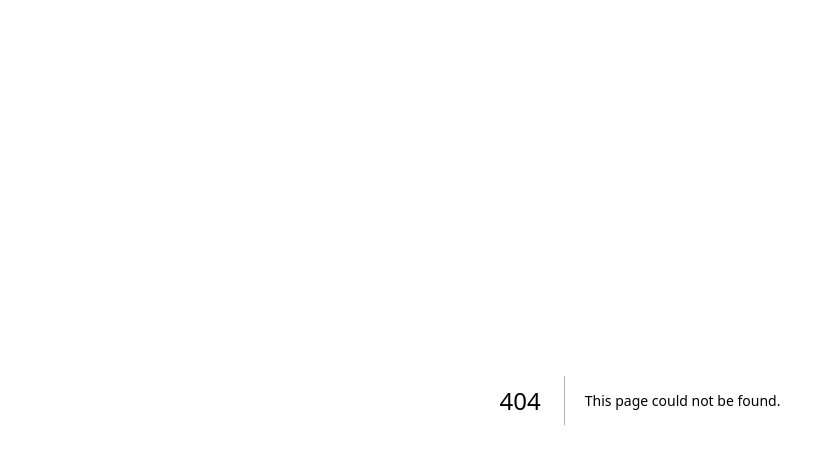
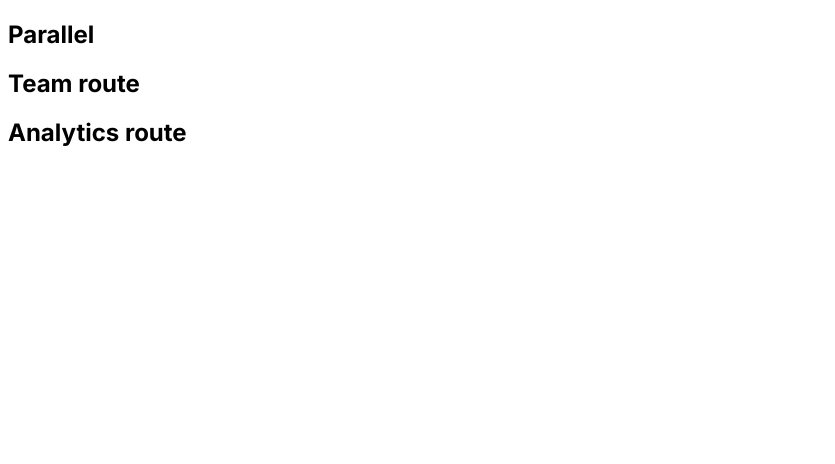
Before and after one commit to AndreyPesh/nx, a Next.js app: page /parallel in a window 1280 px wide. Before the commit this address had no page. Shown: the top 464 px of the page, without its empty margins (0-835 px from the left). Built offline with nearby package versions, Linux system fonts and the light colour scheme.

Commit message:
feat: parallel

```diff
--- /dev/null
+++ b/src/app/parallel/@analytics/page.tsx
@@ -0,0 +1,6 @@
+const Analytics = () => {
+  return (
+    <h2>Analytics route</h2>
+  )
+}
+export default Analytics;
--- /dev/null
+++ b/src/app/parallel/@team/page.tsx
@@ -0,0 +1,6 @@
+const Team = () => {
+  return (
+    <h2>Team route</h2>
+  )
+}
+export default Team;
--- /dev/null
+++ b/src/app/parallel/layout.tsx
@@ -0,0 +1,12 @@
+
+const Parallel = (props: {children: React.ReactNode, team: React.ReactNode, analytics: React.ReactNode}) => {
+  return(
+    <>
+      {props.children}
+      {props.team}
+      {props.analytics}
+    </>
+  )
+}
+
+export default Parallel;
--- /dev/null
+++ b/src/app/parallel/page.tsx
@@ -0,0 +1,5 @@
+const Parallel = () => {
+  return <h2>Parallel</h2>;
+};
+
+export default Parallel;
```
